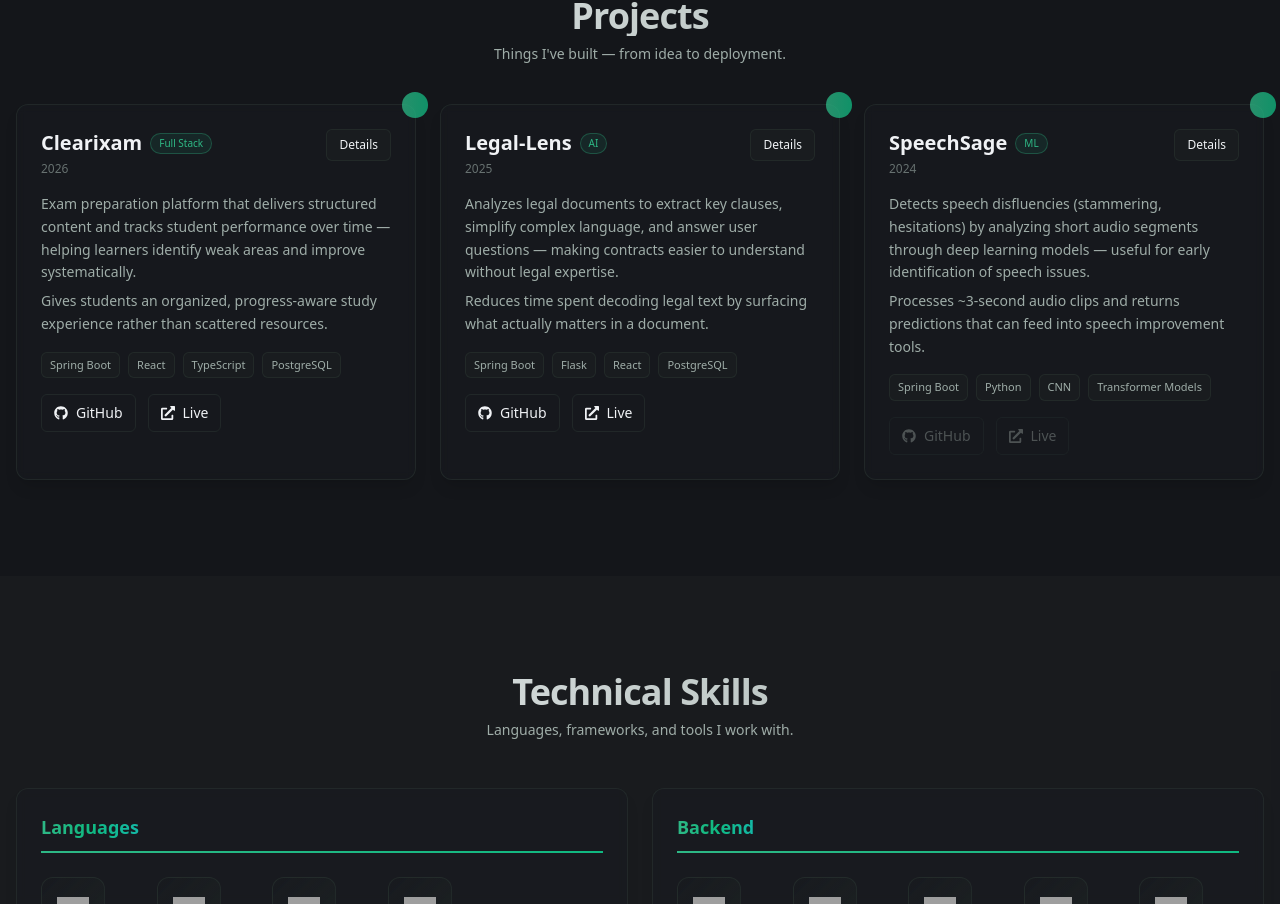
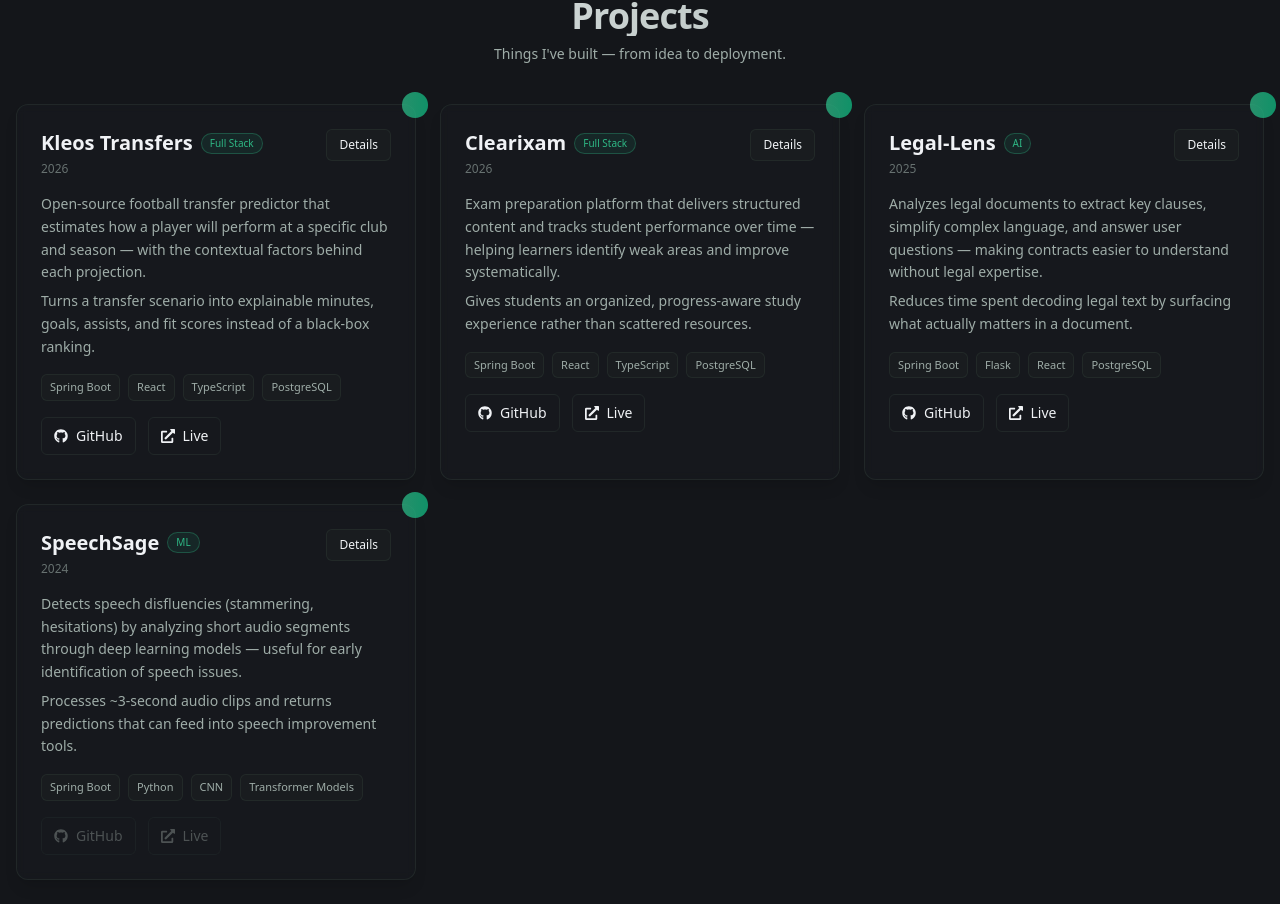
Before and after one commit to Ysetia10/Yashan-Portfolio, a React (Create React App) app: page / in a window 1280 px wide. Shown: the part 1616-2520 px from the top of the page. Built offline with nearby package versions, Linux system fonts and the light colour scheme; grey boxes are pictures that could not be loaded.

Commit message:
feat: add Kleos Transfers to the projects section
Co-authored-by: Cursor <cursoragent@cursor.com>

```diff
--- a/src/data/projects.js
+++ b/src/data/projects.js
@@ -1,4 +1,20 @@
 export const projects = [
+  {
+    title: "Kleos Transfers",
+    period: "2026",
+    // bullets[0-1] shown on card, all 3 shown in Details dialog
+    bullets: [
+      "Open-source football transfer predictor that estimates how a player will perform at a specific club and season — with the contextual factors behind each projection.",
+      "Turns a transfer scenario into explainable minutes, goals, assists, and fit scores instead of a black-box ranking.",
+      "Spring Boot prediction API with a React + TypeScript frontend and PostgreSQL; heuristic engine covers the top five leagues from 2016/17–2025/26.",
+    ],
+    links: {
+      code: "https://github.com/Ysetia10/kleos-transfers",
+      demo: "https://kleos-transfer.vercel.app",
+    },
+    tags: ["Spring Boot", "React", "TypeScript", "PostgreSQL"],
+    badge: "Full Stack",
+  },
   {
     title: "Clearixam",
     period: "2026",
```
